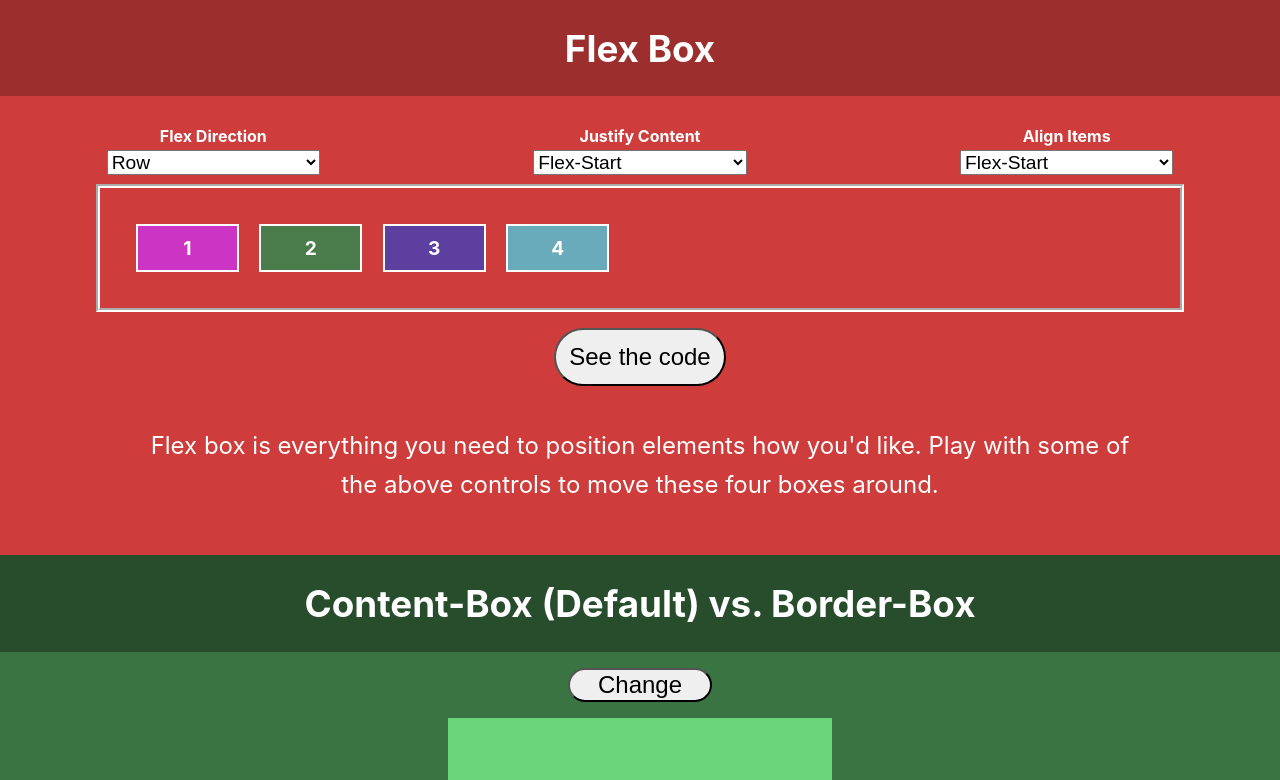
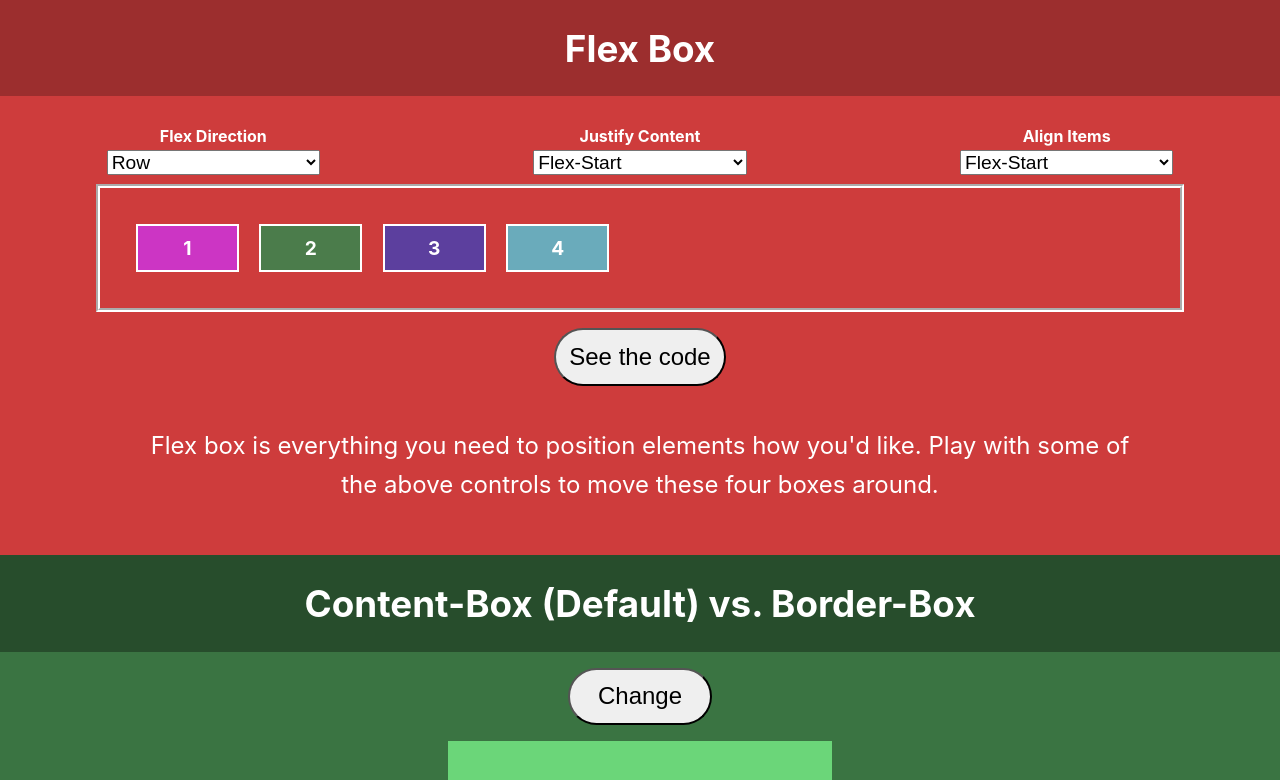
Before and after one commit to tylercorbett/css-showcase, a React (Create React App) app: page / in a window 1280 px wide. Shown: the top 780 px of the page. Built offline with nearby package versions, Linux system fonts and the light colour scheme.

Commit message:
css tweaks

```diff
--- a/src/components/boxsizing/BoxSizing.module.scss
+++ b/src/components/boxsizing/BoxSizing.module.scss
@@ -13,6 +13,7 @@
   overflow: hidden;
 }
 .changeButton {
+  padding: 1%;
   width: 6em;
   display: block;
   font-size: 1.5em;
```
